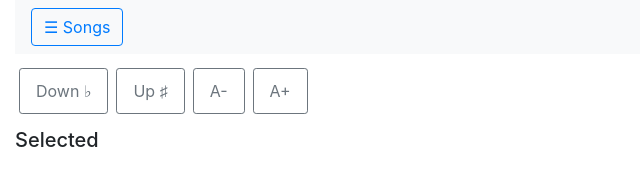
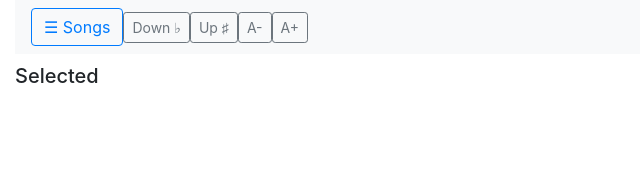
Before and after one commit to gh1d0ra/bsperanta, a plain HTML site: page versuri/index.html in a window 1280 px wide. Shown: the whole page, without its empty margins (0-640 px from the left). Drawn offline with nearby package versions, Linux system fonts and the light colour scheme; no server answers.

Commit message:
Move all action buttons into sticky top bar

```diff
--- a/versuri/index.html
+++ b/versuri/index.html
@@ -28,23 +28,21 @@
 </head>
 <body>
 <div class="container-fluid">
-  <nav class="navbar navbar-expand-lg navbar-light bg-light">
+  <nav class="navbar navbar-expand-lg navbar-light bg-light sticky-top flex-wrap" id="topBar">
     <button class="btn btn-outline-primary" data-toggle="modal" data-target="#songsModal">☰ Songs</button>
+    <button class="btn btn-sm btn-outline-secondary" onclick="transpose(-1)">Down ♭</button>
+    <button class="btn btn-sm btn-outline-secondary" onclick="transpose(1)">Up ♯</button>
+    <button class="btn btn-sm btn-outline-secondary" onclick="fontAdjust(-1)">A-</button>
+    <button class="btn btn-sm btn-outline-secondary" onclick="fontAdjust(1)">A+</button>
+    <button class="btn btn-sm btn-outline-primary" id="editSongBtn" style="display:none" onclick="openEditSongModal()">Edit Song</button>
+    <button class="btn btn-sm btn-outline-primary" id="editChordsBtn" style="display:none" onclick="openEditChordsModal()">Edit Chords</button>
+    <button class="btn btn-sm btn-outline-success" id="sangBtn" style="display:none" onclick="markSang()">Mark Sung Today</button>
+    <button class="btn btn-sm btn-outline-info" id="selectBtn" style="display:none" onclick="addSelected()">Add to Selected</button>
     <div id="authArea"></div>
   </nav>
 
   <div class="row" style="margin-top: 10px;">
     <div class="col-12">
-      <div class="btn-toolbar" style="margin-bottom: 10px;">
-        <button class="btn btn-sm btn-outline-secondary" onclick="transpose(-1)">Down ♭</button>
-        <button class="btn btn-sm btn-outline-secondary" onclick="transpose(1)">Up ♯</button>
-        <button class="btn btn-sm btn-outline-secondary" onclick="fontAdjust(-1)">A-</button>
-        <button class="btn btn-sm btn-outline-secondary" onclick="fontAdjust(1)">A+</button>
-        <button class="btn btn-sm btn-outline-primary" id="editSongBtn" style="display:none" onclick="openEditSongModal()">Edit Song</button>
-        <button class="btn btn-sm btn-outline-primary" id="editChordsBtn" style="display:none" onclick="openEditChordsModal()">Edit Chords</button>
-        <button class="btn btn-sm btn-outline-success" id="sangBtn" style="display:none" onclick="markSang()">Mark Sung Today</button>
-        <button class="btn btn-sm btn-outline-info" id="selectBtn" style="display:none" onclick="addSelected()">Add to Selected</button>
-      </div>
       <h5>Selected</h5>
       <ul id="selectedList" class="list-unstyled"></ul>
       <h4 id="songTitle"></h4>
```
